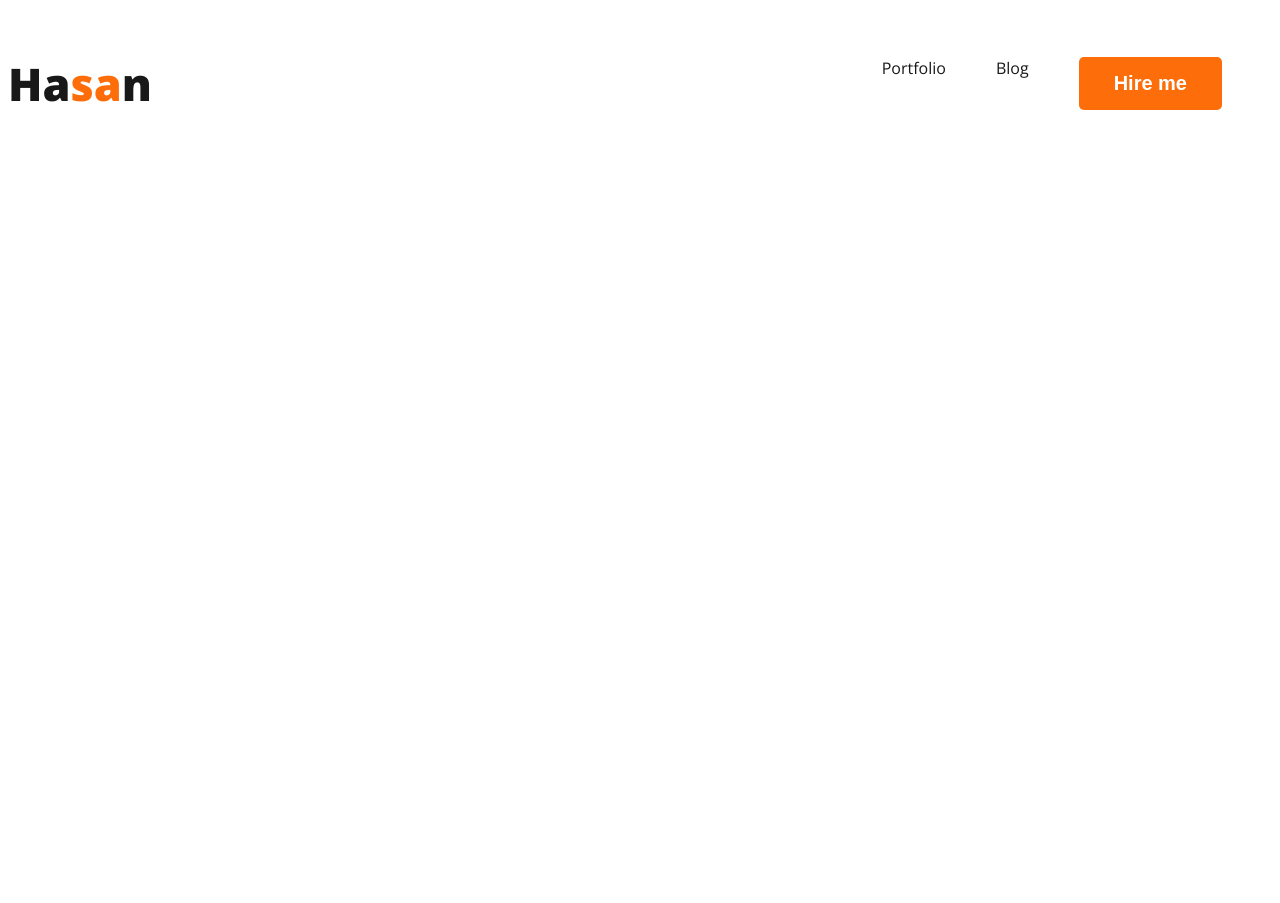
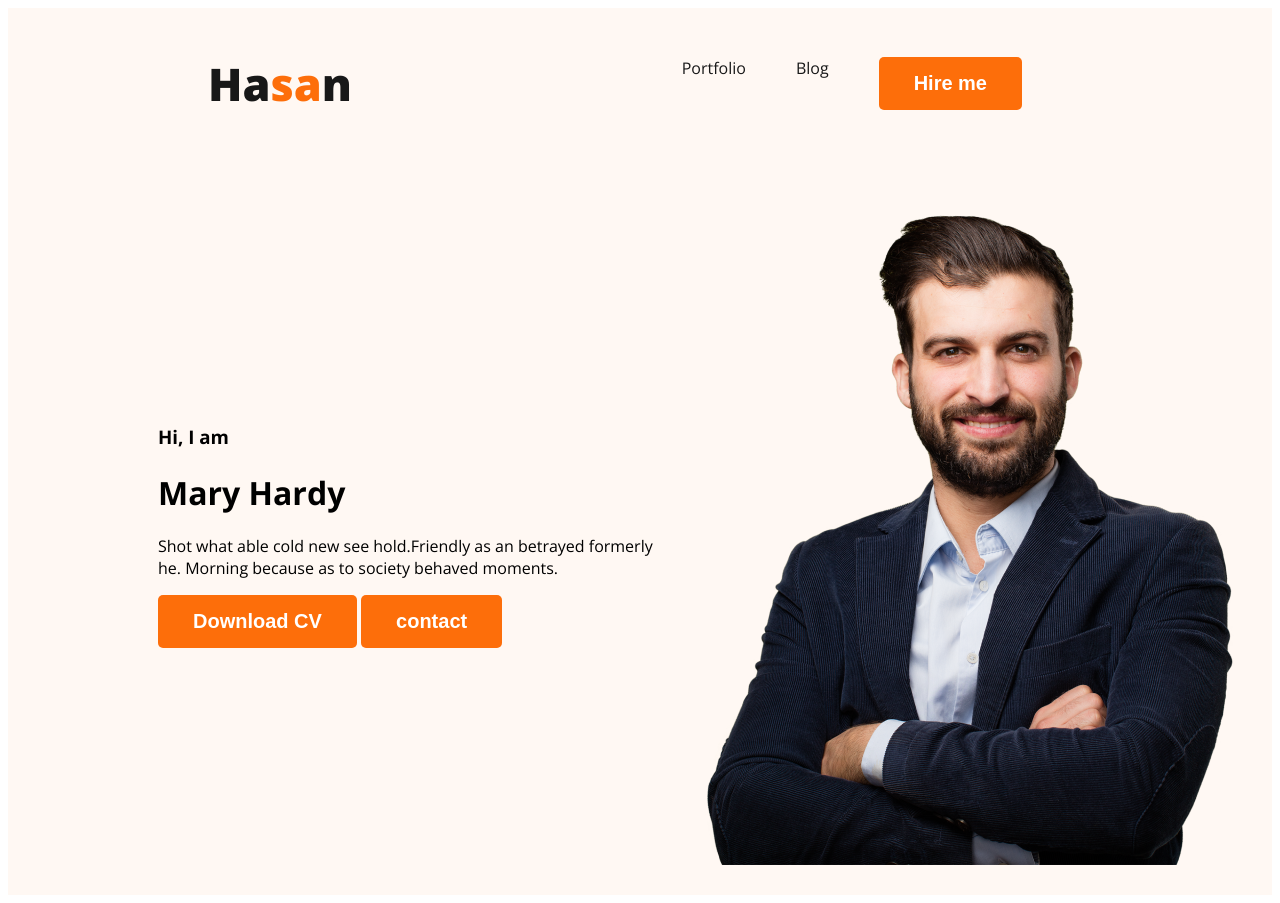
Before and after one commit to Hasan9955/web-development-mission, a plain HTML site: page index.html in a window 1280 px wide. Before the commit the page ends 800 px from the top, so only its background shows below. Drawn offline with nearby package versions, Linux system fonts and the light colour scheme.

Commit message:
banner add

```diff
--- a/index.html
+++ b/index.html
@@ -6,7 +6,7 @@
     <title>web developer portfolio</title>
 </head>
 <body>
-<header>
+<header class="header">
     <nav>
         <h3 class="nav-title">Ha<span class="text-primary">sa</span>n</h3>
         <ul>
@@ -19,7 +19,17 @@
 <link href="https://fonts.googleapis.com/css2?family=Open+Sans:wght@400;700;800&display=swap" rel="stylesheet">
         <link rel="stylesheet" href="styles/style.css" class="css">
     </nav>
+   <div class="banner">
+    <div class="banner-contant">
+        <h3 class="first-line">Hi, I  am</h3>
+        <h1 class="sec-line">Mary Hardy</h1>
+        <p>Shot what able cold new see hold.Friendly as an betrayed formerly he. Morning because as to society behaved moments.</p>
+        <button class="but-primary">Download CV</button>
+        <button class="but-primary">contact</button>
 
+    </div>
+    <img class="pic" src="images/hardy.png" alt="">
+   </div>
 </header>
 <main>
 
--- a/styles/style.css
+++ b/styles/style.css
@@ -26,8 +26,10 @@ nav {
     display: flex;
     justify-content: space-between;
     align-items: center;
+    margin: 0 200px;
 
 }
+
 .nav-title {
     color: #181818;
     font-family: Open Sans;
@@ -54,3 +56,22 @@ nav a {
     text-decoration: none;
     color: #181818;
 }
+
+/* header related styles */
+
+.header {
+    background-color: #FFF8F3;
+
+}
+
+.banner {
+    padding: 30px 30px 30px 150px;
+    display: flex;
+    align-items: center;
+}
+
+.pic {
+    width: 584px;
+    height: 676px;
+    flex-shrink: 0;
+}
```
